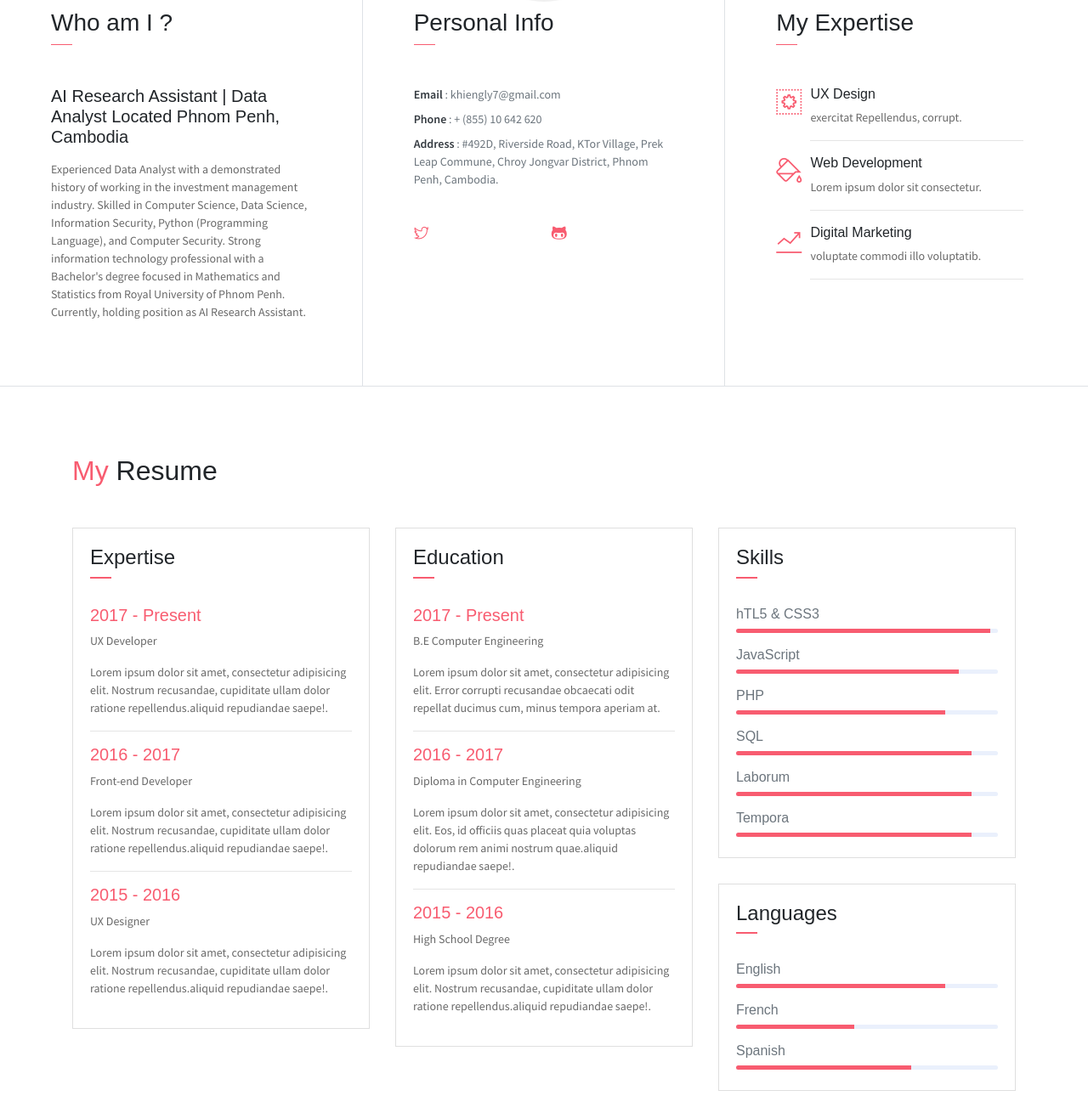
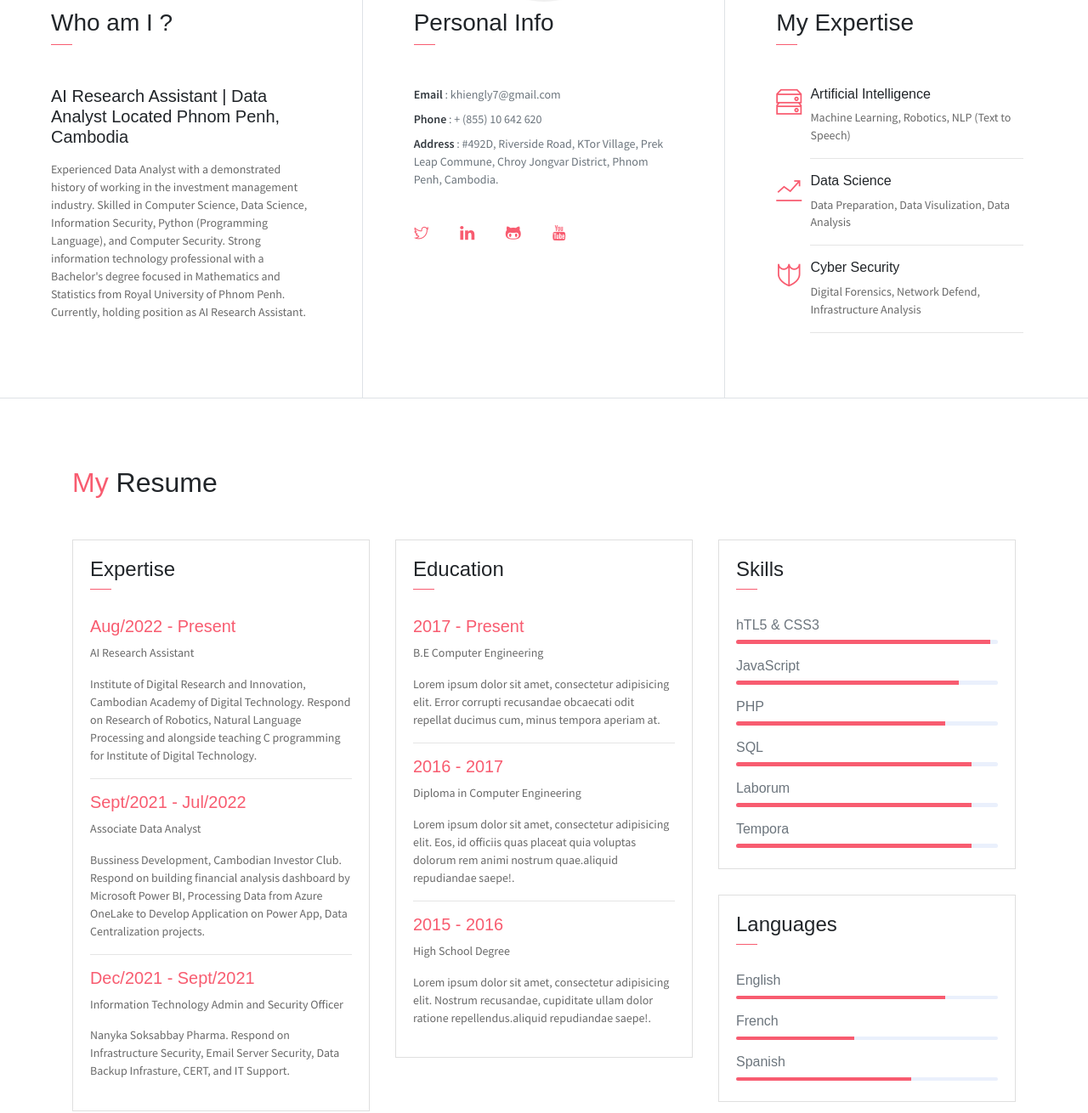
Before and after one commit to LykheangPeng/LykheangPeng.github.io, a plain HTML site: page index.html in a window 1280 px wide. Shown: the part 767-2077 px from the top of the page at 85% size. Drawn offline with Linux system fonts and the light colour scheme; some packages are replaced by stand-ins of ours.

Commit message:
Update index.html

```diff
--- a/index.html
+++ b/index.html
@@ -75,34 +75,36 @@
                     <li><span>Address</span> :  #492D, Riverside Road, KTor Village, Prek Leap Commune, Chroy Jongvar District, Phnom Penh, Cambodia.</li>
                 </ul>
                 <ul class="social-icons pt-3">
-                    <li class="social-item"><a class="social-link" href="#"><i class="ti-twitter" aria-hidden="true"></i></a></li>
-                    <li class="social-item"><a class="social-link" href="#"><i class="ti-github" aria-hidden="true"></i></a></li>
+                    <li class="social-item"><a class="social-link" href="https://twitter.com/penglykhieng"><i class="ti-twitter" aria-hidden="true"></i></a></li>
+                    <li class="social-item"><a class="social-link" href="https://www.linkedin.com/in/peng-lykheang-64a3b9192/"><i class="ti-linkedin" aria-hidden="true"></i></a></li>
+                    <li class="social-item"><a class="social-link" href="https://github.com/LykheangPeng"><i class="ti-github" aria-hidden="true"></i></a></li>
+                    <li class="social-item"><a class="social-link" href="https://www.youtube.com/channel/UCEvRKXbhMOUOTkjrbzvI5wQ"><i class="ti-youtube" aria-hidden="true"></i></a></li>
                 </ul>
             </div>
             <div class="col-lg-4 about-card">
                 <h3 class="font-weight-light">My Expertise</h3>
                 <span class="line mb-5"></span>
                 <div class="row">
-                    <div class="col-1 text-danger pt-1"><i class="ti-widget icon-lg"></i></div>
+                    <div class="col-1 text-danger pt-1"><i class="ti-harddrives icon-lg"></i></div>
                     <div class="col-10 ml-auto mr-3">
-                        <h6>UX Design</h6>
-                        <p class="subtitle"> exercitat Repellendus,  corrupt.</p>
-                        <hr>
-                    </div>
-                </div>
-                <div class="row">
-                    <div class="col-1 text-danger pt-1"><i class="ti-paint-bucket icon-lg"></i></div>
-                    <div class="col-10 ml-auto mr-3">
-                        <h6>Web Development</h6>
-                        <p class="subtitle">Lorem ipsum dolor sit consectetur.</p>
+                        <h6>Artificial Intelligence</h6>
+                        <p class="subtitle"> Machine Learning, Robotics, NLP (Text to Speech)</p>
                         <hr>
                     </div>
                 </div>
                 <div class="row">
                     <div class="col-1 text-danger pt-1"><i class="ti-stats-up icon-lg"></i></div>
                     <div class="col-10 ml-auto mr-3">
-                        <h6>Digital Marketing</h6>
-                        <p class="subtitle">voluptate commodi illo voluptatib.</p>
+                        <h6>Data Science</h6>
+                        <p class="subtitle">Data Preparation, Data Visulization, Data Analysis </p>
+                        <hr>
+                    </div>
+                </div>
+                <div class="row">
+                    <div class="col-1 text-danger pt-1"><i class="ti-shield icon-lg"></i></div>
+                    <div class="col-10 ml-auto mr-3">
+                        <h6>Cyber Security</h6>
+                        <p class="subtitle">Digital Forensics, Network Defend, Infrastructure Analysis</p>
                         <hr>
                     </div>
                 </div>
@@ -124,17 +126,17 @@
                             </div>
                         </div>
                         <div class="card-body">
-                            <h6 class="title text-danger">2017 - Present</h6>
-                            <P>UX Developer</P>
-                            <P class="subtitle">Lorem ipsum dolor sit amet, consectetur adipisicing elit. Nostrum recusandae, cupiditate ullam dolor ratione repellendus.aliquid repudiandae saepe!.</P>
+                            <h6 class="title text-danger">Aug/2022 - Present</h6>
+                            <P>AI Research Assistant</P>
+                            <P class="subtitle"> Institute of Digital Research and Innovation, Cambodian Academy of Digital Technology. Respond on Research of Robotics, Natural Language Processing and alongside teaching C programming for Institute of Digital Technology. </P>
                             <hr>
-                            <h6 class="title text-danger">2016 - 2017</h6>
-                            <P>Front-end Developer</P>
-                            <P class="subtitle">Lorem ipsum dolor sit amet, consectetur adipisicing elit. Nostrum recusandae, cupiditate ullam dolor ratione repellendus.aliquid repudiandae saepe!.</P>
+                            <h6 class="title text-danger">Sept/2021 - Jul/2022</h6>
+                            <P>Associate Data Analyst</P>
+                            <P class="subtitle"> Bussiness Development, Cambodian Investor Club. Respond on building financial analysis dashboard by Microsoft Power BI, Processing Data from Azure OneLake to Develop Application on Power App, Data Centralization projects.</P>
                             <hr>
-                            <h6 class="title text-danger">2015 - 2016</h6>
-                            <P>UX Designer</P>
-                            <P class="subtitle">Lorem ipsum dolor sit amet, consectetur adipisicing elit. Nostrum recusandae, cupiditate ullam dolor ratione repellendus.aliquid repudiandae saepe!.</P>
+                            <h6 class="title text-danger">Dec/2021 - Sept/2021</h6>
+                            <P>Information Technology Admin and Security Officer</P>
+                            <P class="subtitle"> Nanyka Soksabbay Pharma. Respond on Infrastructure Security, Email Server Security, Data Backup Infrasture, CERT, and IT Support. </P>
                         </div>
                     </div>
                 </div>
```
